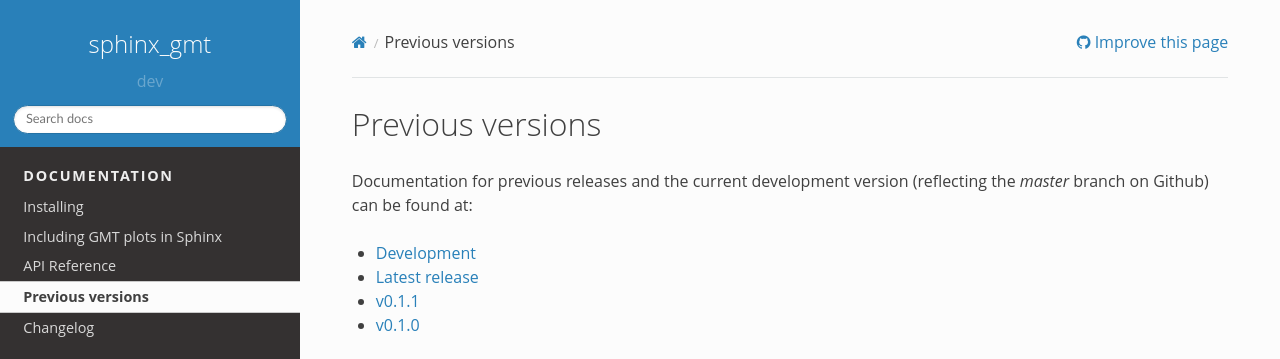
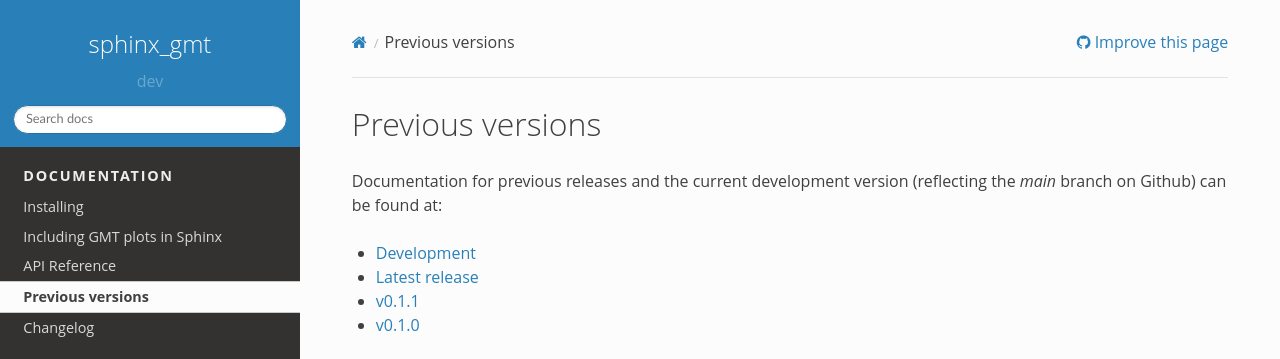
Before and after one commit to GenericMappingTools/sphinx_gmt, a Sphinx documentation site: the page built from doc/releases.rst, in a window 1280 px wide. Shown: the top 359 px of the page. Built offline with Sphinx 7.4.7 and the Read the Docs theme 2.0.0, drawn with Linux system fonts in a browser that asks for light colours.

Commit message:
Rename master branch to main branch (#48)

```diff
--- a/doc/conf.py
+++ b/doc/conf.py
@@ -66,20 +66,20 @@
         ),
         (
             '<i class="fa fa-users fa-fw"></i> Contributing',
-            "https://github.com/GenericMappingTools/sphinx_gmt/blob/master/CONTRIBUTING.md",
+            "https://github.com/GenericMappingTools/sphinx_gmt/blob/main/CONTRIBUTING.md",
         ),
         (
             '<i class="fa fa-gavel fa-fw"></i> Code of Conduct',
-            "https://github.com/GenericMappingTools/sphinx_gmt/blob/master/CODE_OF_CONDUCT.md",
+            "https://github.com/GenericMappingTools/sphinx_gmt/blob/main/CODE_OF_CONDUCT.md",
         ),
         (
             '<i class="fa fa-book fa-fw"></i> License',
-            "https://github.com/GenericMappingTools/sphinx_gmt/blob/master/LICENSE.txt",
+            "https://github.com/GenericMappingTools/sphinx_gmt/blob/main/LICENSE.txt",
         ),
     ],
     # Custom variables to enable "Improve this page"" and "Download notebook"
     # links
     "doc_path": "doc",
     "github_repo": "GenericMappingTools/sphinx_gmt",
-    "github_version": "master",
+    "github_version": "main",
 }
--- a/doc/install.rst
+++ b/doc/install.rst
@@ -40,7 +40,7 @@
 
 You can use ``pip`` to install the latest source from GitHub::
 
-    pip install https://github.com/GenericMappingTools/sphinx_gmt/archive/master.zip
+    pip install https://github.com/GenericMappingTools/sphinx_gmt/archive/main.zip
 
 Alternatively, you can clone the git repository locally and install from there::
 
--- a/doc/releases.rst
+++ b/doc/releases.rst
@@ -4,7 +4,7 @@
 =================
 
 Documentation for previous releases and the current development version (reflecting the
-*master* branch on Github) can be found at:
+*main* branch on Github) can be found at:
 
 * `Development <https://www.generic-mapping-tools.org/sphinx_gmt/dev>`__
 * `Latest release <https://www.generic-mapping-tools.org/sphinx_gmt/latest>`__
```
Also changed, not shown: CONTRIBUTING.md (+2 -2 lines), README.rst (+4 -4 lines), 2 other files.
